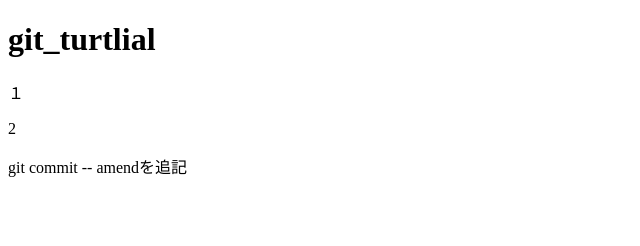
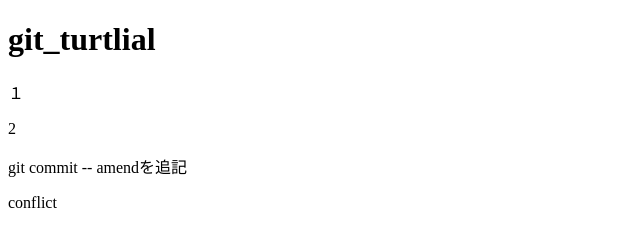
Before and after one commit to Yoshitaka2580/git_turtlial, a plain HTML site: page index.html in a window 1280 px wide. Shown: the full height of the page, 0-640 px from the left. Drawn offline with Linux system fonts and the light colour scheme.

Commit message:
conflict追加

```diff
--- a/index.html
+++ b/index.html
@@ -11,6 +11,6 @@
   <p>１</p>
   <p>2</p>
   <p>git commit -- amendを追記</p>
-  <p></p>
+  <p>conflict</p>
 </body>
 </html>
```
